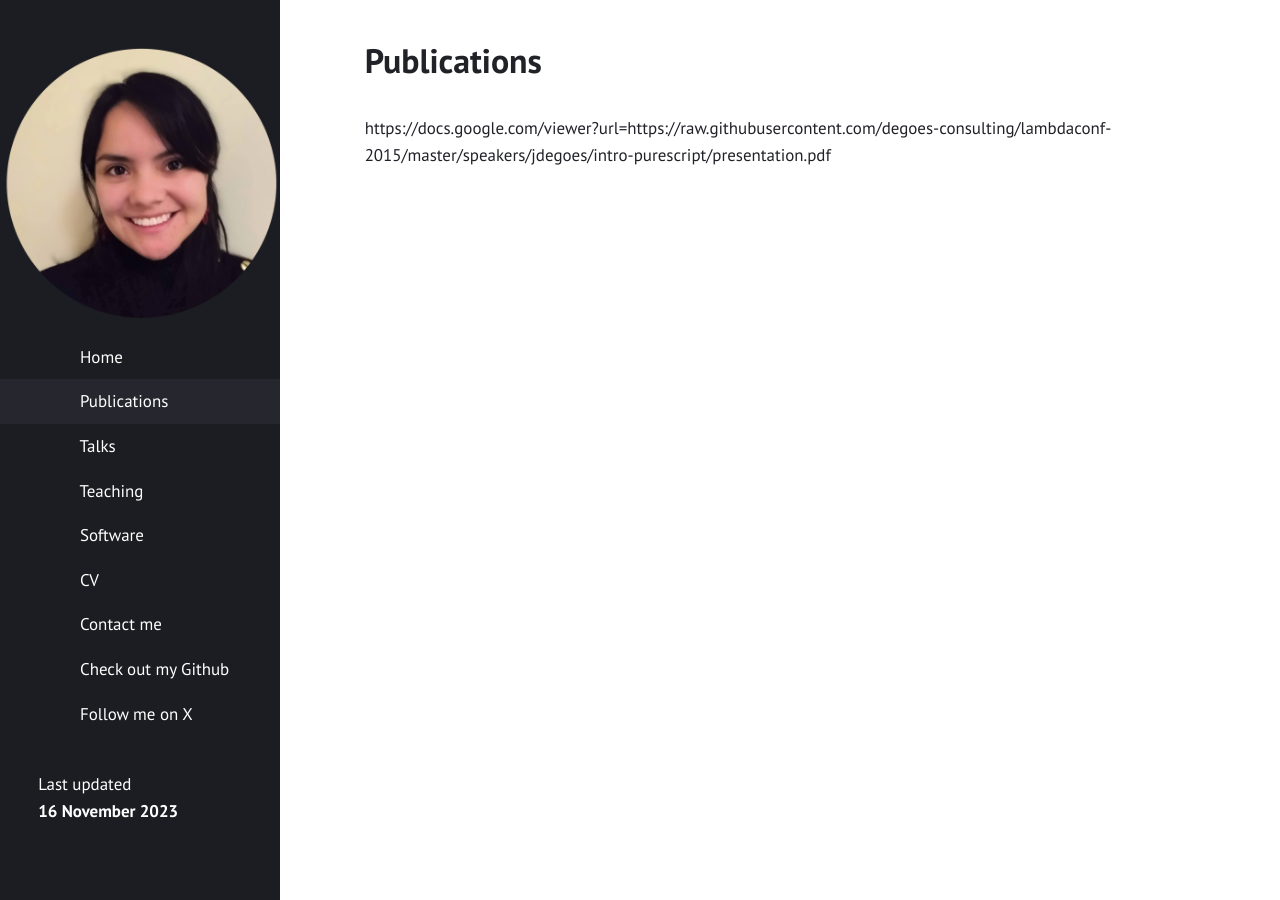
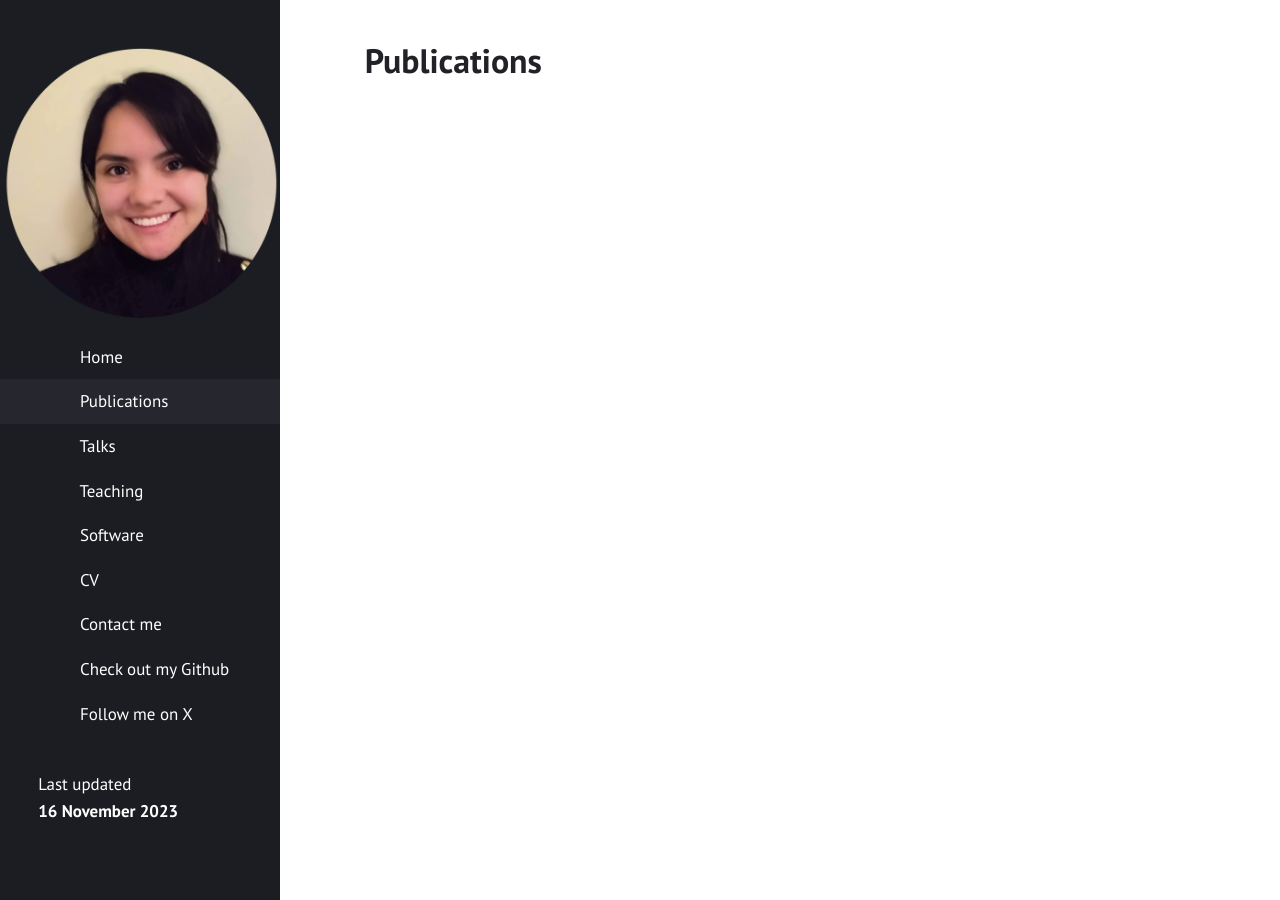
Before and after one commit to lauraguzmanrincon/lauraguzmanrincon.github.io, a Jekyll site: the page built from pages/publications.md, in a window 1280 px wide. Built offline with Jekyll 4.4.1, drawn with Linux system fonts in a browser that asks for light colours; part of the change alters nothing that is shown.

Commit message:
Update publications.md

```diff
--- a/pages/publications.md
+++ b/pages/publications.md
@@ -3,5 +3,3 @@ title: "Publications"
 layout: page
 sitemap: false
 ---
-
-https://docs.google.com/viewer?url=https://raw.githubusercontent.com/degoes-consulting/lambdaconf-2015/master/speakers/jdegoes/intro-purescript/presentation.pdf
```
